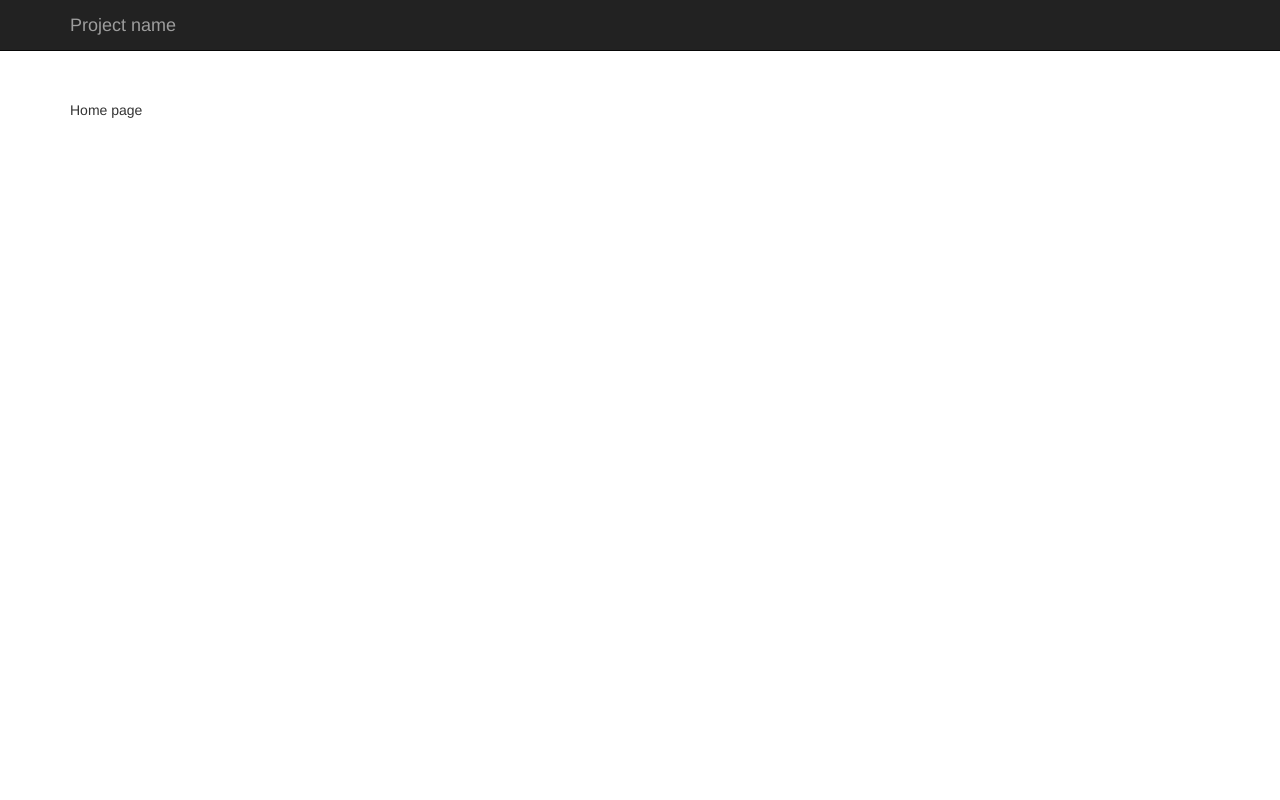
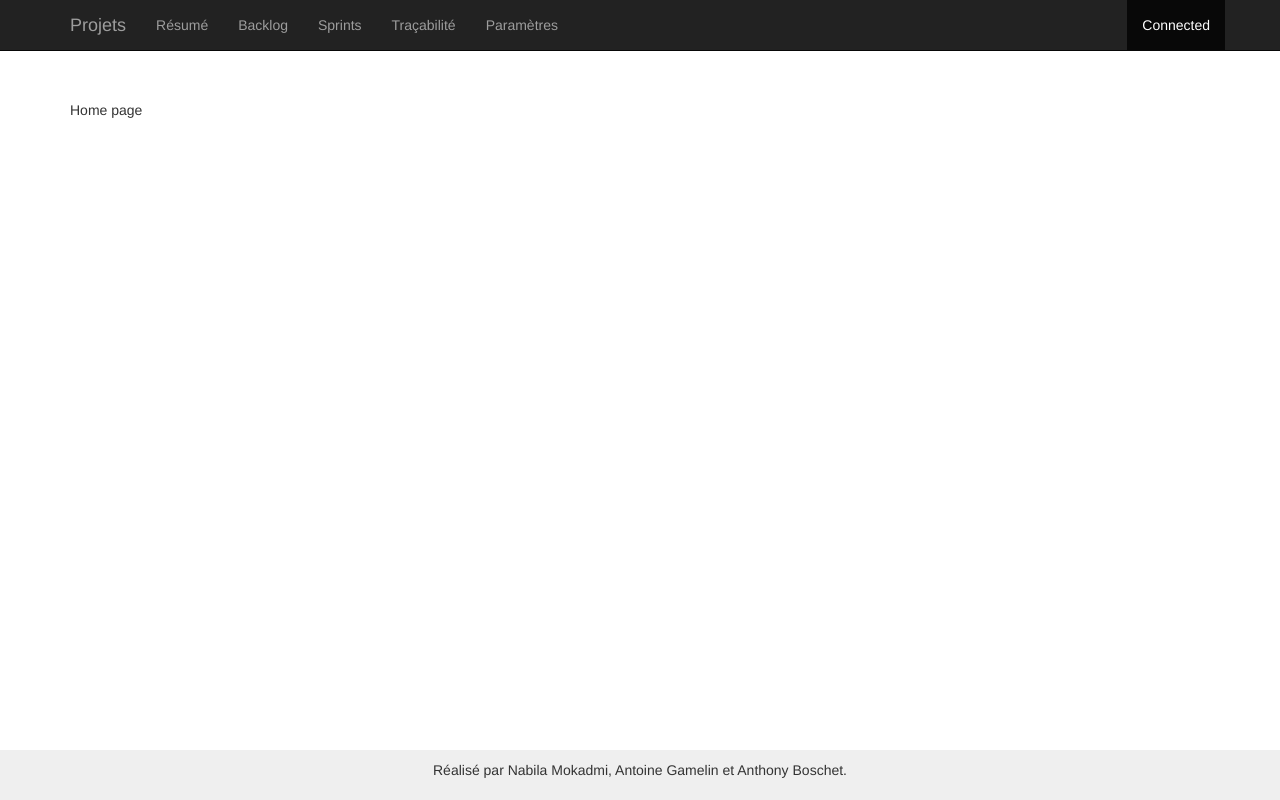
Before and after one commit to aboschet/CDP-GMB-dev, a PHP site: page / in a window 1280 px wide. Run offline with PHP 8.4, Linux system fonts and the light colour scheme.

Commit message:
Ajout du template

```diff
--- a/docs/kanBanSprint1.html
+++ b/docs/kanBanSprint1.html
@@ -81,7 +81,7 @@ US10: En tant qu’utilisateur, je souhaite pouvoir mettre à jour mes informati
     <tr>  <th ROWSPAN=3>Autres tâches</th>
       <td></td> <td> </td> <td></td> <td>T21: Créer la base de données</td>
     </tr>
-    <tr> <td></td> <td>T22: Créer le template</td> <td></td> <td></td> </tr>
+    <tr> <td></td> <td></td> <td></td> <td>T22: Créer le template</td> </tr>
     <tr> <td></td> <td></td> <td></td> <td>T23: Créer l'architecture</td></tr>
 
 
--- a/src/web/app/Templates/default.php
+++ b/src/web/app/Templates/default.php
@@ -1,4 +1,5 @@
 <?php use system\App; ?>
+
 <!DOCTYPE html>
 <html lang="en">
 <head>
@@ -11,22 +12,41 @@
 
     <title><?= App::getInstance()->title; ?></title>
 
+    <link rel="stylesheet" href="<?php echo BASE_URL.'assets/css/style.css';?>" type="text/css" />
     <!-- Bootstrap core CSS -->
     <link href="//maxcdn.bootstrapcdn.com/bootstrap/3.3.2/css/bootstrap.min.css" rel="stylesheet">
+
 
 </head>
 
 <body>
 
-<nav class="navbar navbar-inverse navbar-fixed-top">
-    <div class="container">
+ <div class="navbar navbar-inverse navbar-fixed-top">
+      <div class="container">
         <div class="navbar-header">
-            <a class="navbar-brand" href="../../index.php">Project name</a>
+
+          <a class="navbar-brand" href="#">Projets</a>
         </div>
+        <div id="navbar" class="navbar-collapse collapse">
+          <ul class="nav navbar-nav">
+              <li class=""><a href="#">Résumé</a></li>
+              <li class=""><a href="#">Backlog</a></li>
+              <li class=""><a href="#">Sprints</a></li>
+              <li class=""><a href="#">Traçabilité</a></li>
+              <li class=""><a href="#">Paramètres</a></li>
+          </ul>
+          <ul class="nav navbar-nav navbar-right">
+          <?php if ($isLogged): ?>
+            <li class="active"><a href="#">Connexion / Inscription</a></li>
+          <?php else :?>
+            <li class="active"><a href="#">Connected</a></li>
+          <?php endif;?>
+          </ul>
+        </div>
+      </div>
     </div>
-</nav>
 
-<div class="container">
+<div class="container" >
 
     <div class="starter-template" style="padding-top: 100px;">
         <?= $content; ?>
@@ -34,6 +54,10 @@
 
 </div><!-- /.container -->
 
-
 </body>
+    <div id="footer">
+      <div class="container">
+        <p class="muted credit">Réalisé par Nabila Mokadmi, Antoine Gamelin et Anthony Boschet.</p>
+      </div>
+    </div>
 </html>
--- /dev/null
+++ b/src/web/assets/css/style.css
@@ -0,0 +1,9 @@
+#footer {
+  background-color: #efefef;
+  position: absolute;
+  right: 0;
+  bottom: 0;
+  left: 0;
+  padding: 1rem;
+  text-align: center;
+}
```
